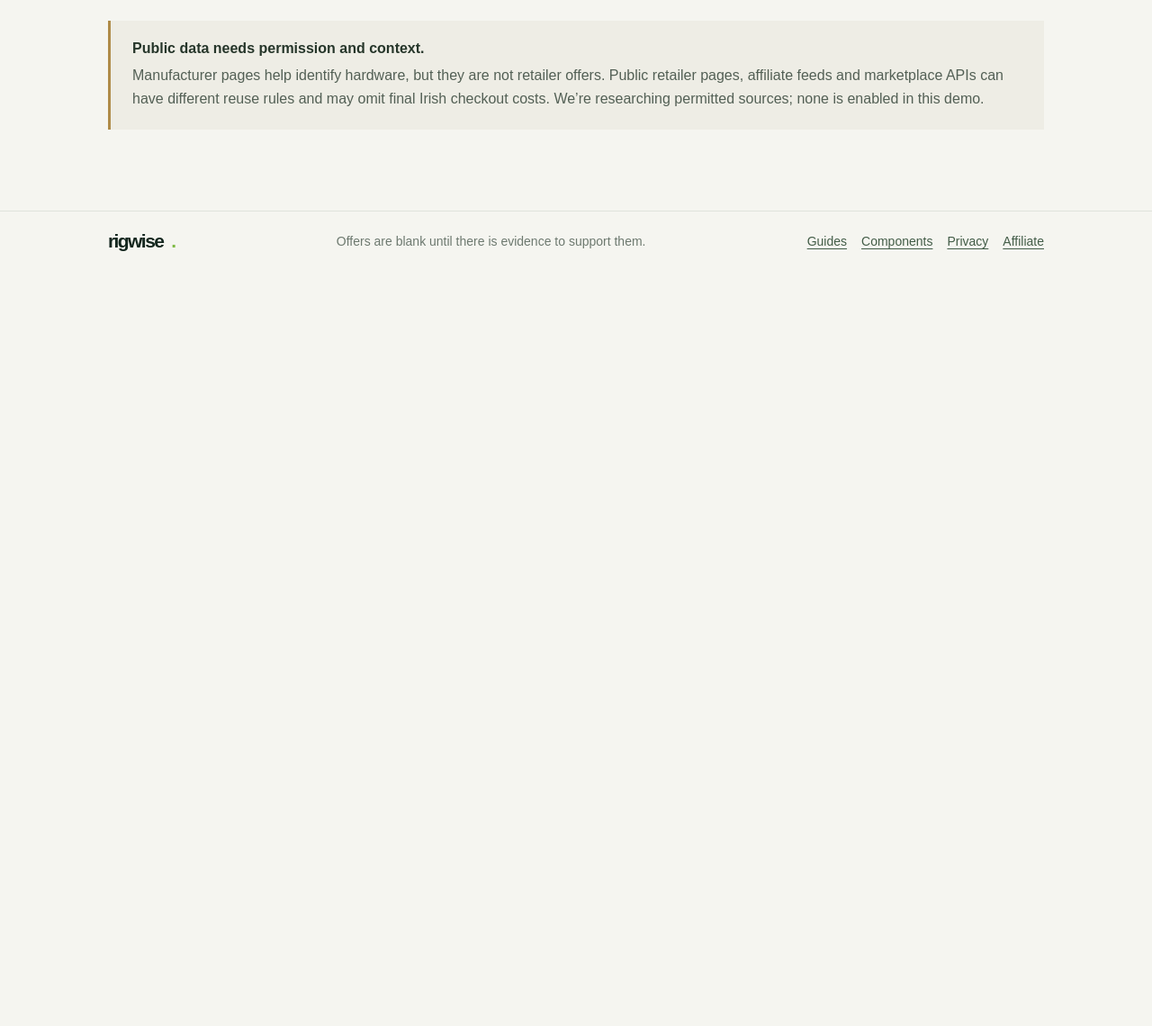
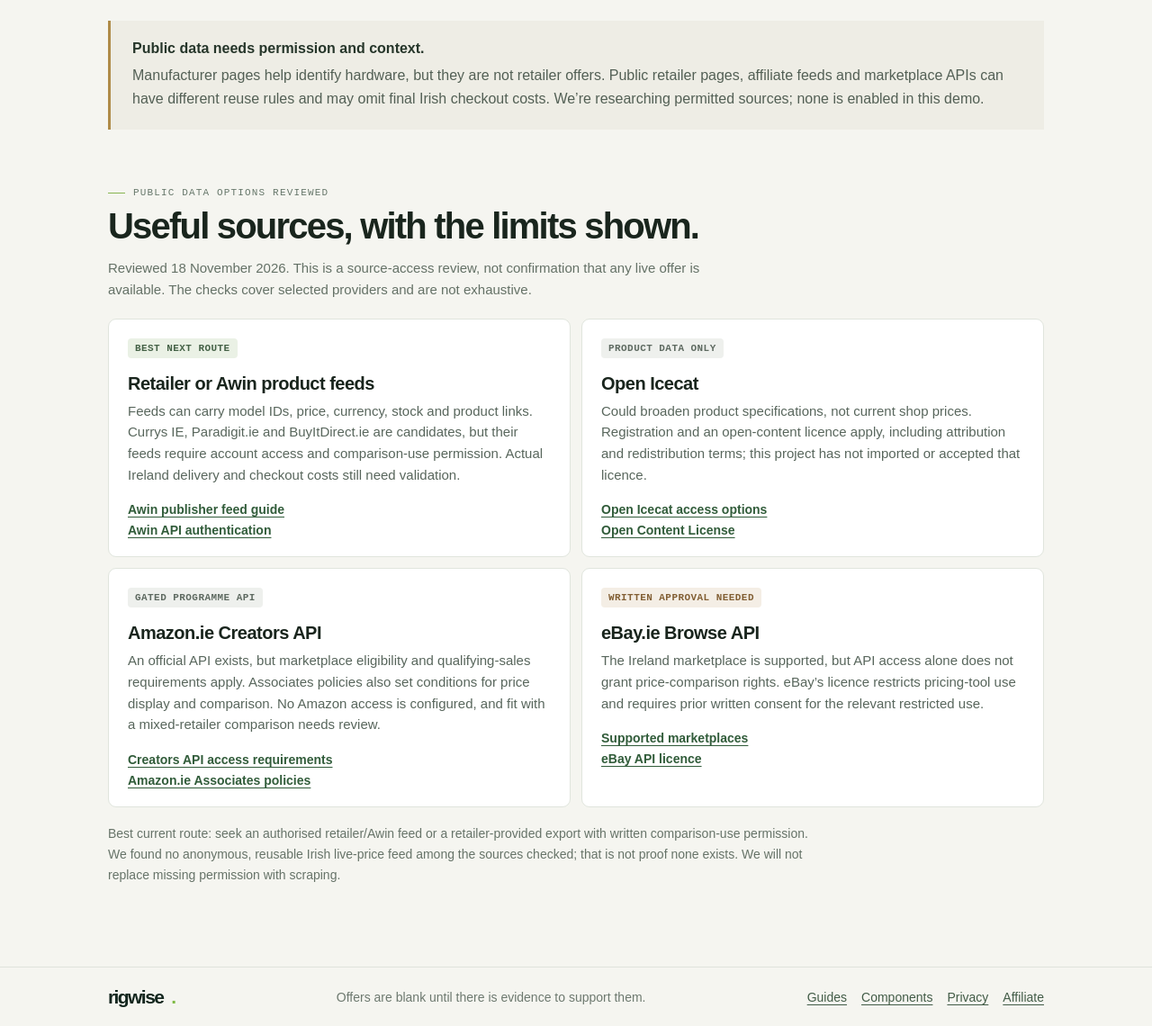
Before and after one commit to odysseyjakub/rigwise-ireland-pc-builder, a website: page deals.html in a window 1280 px wide. Shown: the part 1043-2183 px from the top of the page at 90% size. Before the commit the page ends 1343 px from the top, so only its background shows below. Drawn offline with Linux system fonts and the light colour scheme.

Commit message:
Document public retailer data routes and licensing limits

```diff
--- a/deals.html
+++ b/deals.html
@@ -37,6 +37,16 @@
       </div>
     </section>
     <aside class="resource-callout"><strong>Public data needs permission and context.</strong><p>Manufacturer pages help identify hardware, but they are not retailer offers. Public retailer pages, affiliate feeds and marketplace APIs can have different reuse rules and may omit final Irish checkout costs. We’re researching permitted sources; none is enabled in this demo.</p></aside>
+    <section class="source-routes" aria-labelledby="routes-title">
+      <div class="resource-section-heading"><div class="eyebrow"><span class="eyebrow-line"></span> PUBLIC DATA OPTIONS REVIEWED</div><h2 id="routes-title">Useful sources, with the limits shown.</h2><p class="source-routes-intro">Reviewed 18 November 2026. This is a source-access review, not confirmation that any live offer is available. The checks cover selected providers and are not exhaustive.</p></div>
+      <div class="source-route-grid">
+        <article class="source-route"><span class="route-status">BEST NEXT ROUTE</span><h3>Retailer or Awin product feeds</h3><p>Feeds can carry model IDs, price, currency, stock and product links. Currys IE, Paradigit.ie and BuyItDirect.ie are candidates, but their feeds require account access and comparison-use permission. Actual Ireland delivery and checkout costs still need validation.</p><a href="https://help.awin.com/developers/docs/product-feed-publisher-guide-intro" target="_blank" rel="noopener noreferrer">Awin publisher feed guide</a><a href="https://help.awin.com/apidocs/api-authentication" target="_blank" rel="noopener noreferrer">Awin API authentication</a></article>
+        <article class="source-route"><span class="route-status route-status-neutral">PRODUCT DATA ONLY</span><h3>Open Icecat</h3><p>Could broaden product specifications, not current shop prices. Registration and an open-content licence apply, including attribution and redistribution terms; this project has not imported or accepted that licence.</p><a href="https://icecat.com/content-subscription/" target="_blank" rel="noopener noreferrer">Open Icecat access options</a><a href="https://iceclog.com/open-content-license/" target="_blank" rel="noopener noreferrer">Open Content License</a></article>
+        <article class="source-route"><span class="route-status route-status-neutral">GATED PROGRAMME API</span><h3>Amazon.ie Creators API</h3><p>An official API exists, but marketplace eligibility and qualifying-sales requirements apply. Associates policies also set conditions for price display and comparison. No Amazon access is configured, and fit with a mixed-retailer comparison needs review.</p><a href="https://affiliate-program.amazon.com/creatorsapi/docs/" target="_blank" rel="noopener noreferrer">Creators API access requirements</a><a href="https://affiliate-program.amazon.ie/help/operating/policies" target="_blank" rel="noopener noreferrer">Amazon.ie Associates policies</a></article>
+        <article class="source-route"><span class="route-status route-status-stop">WRITTEN APPROVAL NEEDED</span><h3>eBay.ie Browse API</h3><p>The Ireland marketplace is supported, but API access alone does not grant price-comparison rights. eBay’s licence restricts pricing-tool use and requires prior written consent for the relevant restricted use.</p><a href="https://developer.ebay.com/api-docs/buy/static/ref-marketplace-supported.html" target="_blank" rel="noopener noreferrer">Supported marketplaces</a><a href="https://developer.ebay.com/support/api-license-agreement" target="_blank" rel="noopener noreferrer">eBay API licence</a></article>
+      </div>
+      <p class="source-route-footnote">Best current route: seek an authorised retailer/Awin feed or a retailer-provided export with written comparison-use permission. We found no anonymous, reusable Irish live-price feed among the sources checked; that is not proof none exists. We will not replace missing permission with scraping.</p>
+    </section>
   </main>
   <footer class="resource-footer"><a class="brand" href="index.html">rigwise<span class="brand-period">.</span></a><span>Offers are blank until there is evidence to support them.</span><nav aria-label="Footer"><a href="guides.html">Guides</a><a href="components.html">Components</a><a href="privacy.html">Privacy</a><a href="affiliate.html">Affiliate</a></nav></footer>
   <script type="module" src="resource-page.js"></script>
--- a/resources.css
+++ b/resources.css
@@ -24,6 +24,17 @@
 .resource-callout { margin-top: 34px; padding: 22px 24px; border-left: 3px solid #af8b48; background: #eeede5; color: #536055; }
 .resource-callout strong { color: #26362a; font-size: 16px; }
 .resource-callout p { margin: 8px 0 0; font-size: 16px; line-height: 1.6; }
+.source-routes { margin-top: 64px; }
+.source-routes-intro { max-width: 700px; margin: -8px 0 20px; color: #647166; font-size: 15px; line-height: 1.6; }
+.source-route-grid { display: grid; grid-template-columns: repeat(2,minmax(0,1fr)); gap: 12px; }
+.source-route { display: flex; min-height: 255px; flex-direction: column; padding: 21px; border: 1px solid #e0e5dd; border-radius: 9px; background: #fff; }
+.route-status { align-self: start; padding: 5px 8px; border-radius: 4px; background: #eaf1e5; color: #456247; font: 700 11px "DM Mono", monospace; letter-spacing: .04em; }
+.route-status-neutral { background: #eef0ed; color: #5e6a61; }
+.route-status-stop { background: #f4eee5; color: #825f34; }
+.source-route h3 { margin: 16px 0 7px; font: 700 20px/1.2 "Manrope", Arial, sans-serif; letter-spacing: -.025em; }
+.source-route p { margin: 0 0 12px; color: #58665c; font-size: 15px; line-height: 1.58; }
+.source-route > a { align-self: start; margin-top: 7px; color: #315c3a; font-size: 14px; font-weight: 700; text-decoration: underline; text-underline-offset: 3px; }
+.source-route-footnote { max-width: 800px; margin: 18px 0 0; color: #667368; font-size: 14px; line-height: 1.65; }
 .guide-main { padding-top: 66px; }
 .guide-meta { display: flex; flex-wrap: wrap; gap: 10px 24px; margin-top: 22px; color: #69776c; font-size: 14px; }
 .guide-steps { display: grid; gap: 0; margin-top: 48px; border-top: 1px solid #dce2d9; }
@@ -52,6 +63,13 @@
 .dark-theme.resource-page .guide-ireland h2,.dark-theme.resource-page .ireland-checks strong,.dark-theme.resource-page .deal-empty h2,.dark-theme.resource-page .evidence-card h3 { color: #e7efe3; }
 .dark-theme.resource-page .resource-callout { border-color: #907644; background: #262820; color: #c1c0b3; }
 .dark-theme.resource-page .resource-callout strong { color: #e2e0cf; }
+.dark-theme.resource-page .source-routes-intro,.dark-theme.resource-page .source-route p,.dark-theme.resource-page .source-route-footnote { color: #b1bdb1; }
+.dark-theme.resource-page .source-route { border-color: #344038; background: #18211c; }
+.dark-theme.resource-page .source-route h3 { color: #e7efe3; }
+.dark-theme.resource-page .source-route > a { color: #c2d9bd; }
+.dark-theme.resource-page .route-status { background: #26382a; color: #c7dfbf; }
+.dark-theme.resource-page .route-status-neutral { background: #27312a; color: #becabe; }
+.dark-theme.resource-page .route-status-stop { background: #393126; color: #e0c99f; }
 .dark-theme.resource-page .guide-step,.dark-theme.resource-page .guide-steps,.dark-theme.resource-page .resource-footer { border-color: #344038; }
 .dark-theme.resource-page .source-links a,.dark-theme.resource-page .resource-footer nav a { color: #c2d9bd; }
 .dark-theme.resource-page .resource-kicker,.dark-theme.resource-page .guide-meta,.dark-theme.resource-page .resource-footer { color: #aab8aa; }
@@ -75,6 +93,9 @@
   .deal-empty h2 { font-size: 22px; }
   .deal-empty .button { grid-column: 1 / -1; }
   .resource-grid-section { margin-top: 52px; }
+  .source-routes { margin-top: 48px; }
+  .source-route-grid { grid-template-columns: 1fr; }
+  .source-route { min-height: 0; }
   .guide-step { grid-template-columns: 1fr; gap: 12px; padding: 22px 0; }
   .guide-step h2 { max-width: none; }
   .ireland-checks { grid-template-columns: 1fr; }
```
Also changed, not shown: tests/resource-pages.test.js (+12 -0 lines), README.md.
